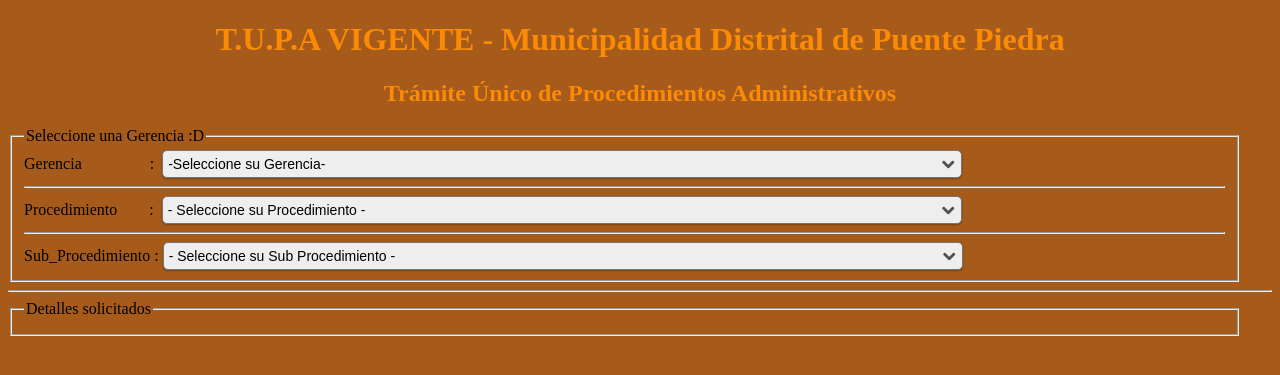
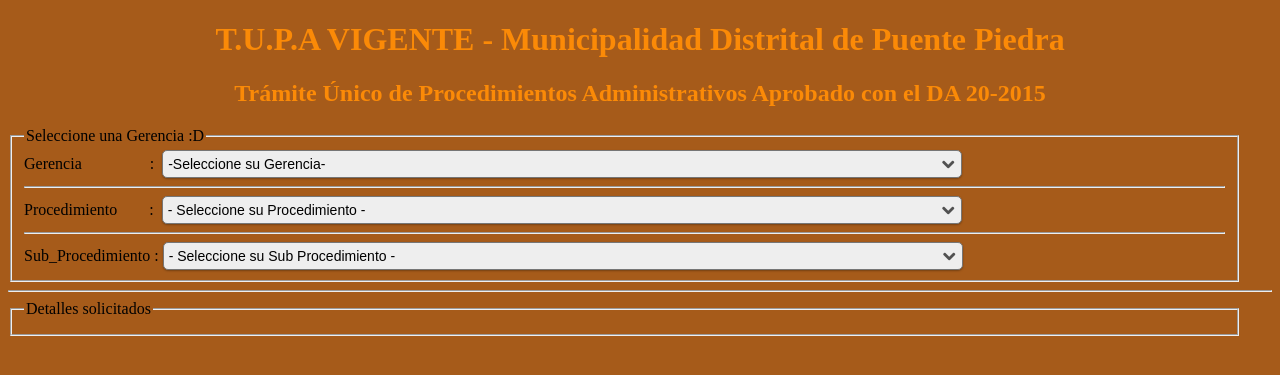
Before and after one commit to rsolsol/practicas, a PHP site: page / in a window 1280 px wide. Shown: the top 375 px of the page. Run offline with PHP 8.4, Linux system fonts and the light colour scheme; data comes from the database, SQL or seed files in the repository; some libraries are stand-ins or nearby versions.

Commit message:
Se agrego la palabra DA 20-2015

```diff
--- a/index.php
+++ b/index.php
@@ -45,7 +45,7 @@
 </head>
 <body>
   <h1>T.U.P.A VIGENTE - Municipalidad Distrital de Puente Piedra</h1>
-  <h2>Tr&aacute;mite &Uacute;nico de Procedimientos Administrativos</h2>
+  <h2>Tr&aacute;mite &Uacute;nico de Procedimientos Administrativos Aprobado con el DA 20-2015</h2>
    <form action="">
     <fieldset>
             <legend>Seleccione una Gerencia :D</legend>
```
